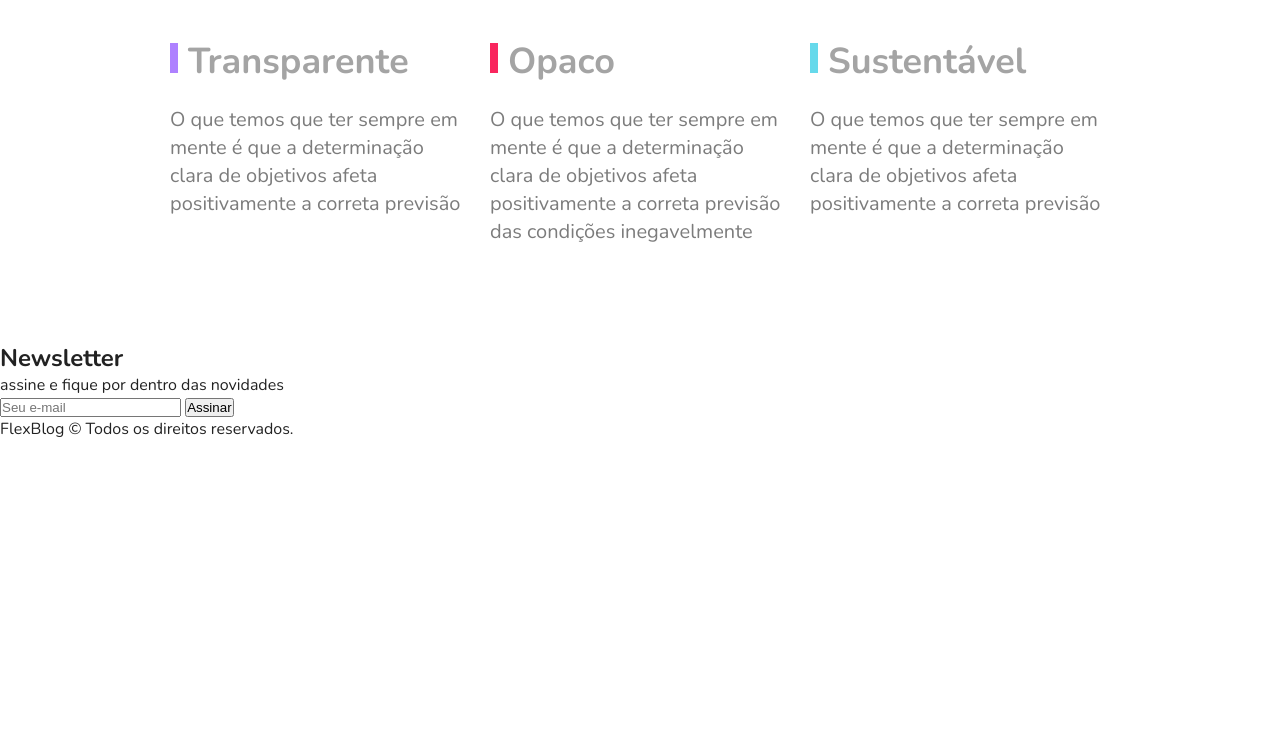
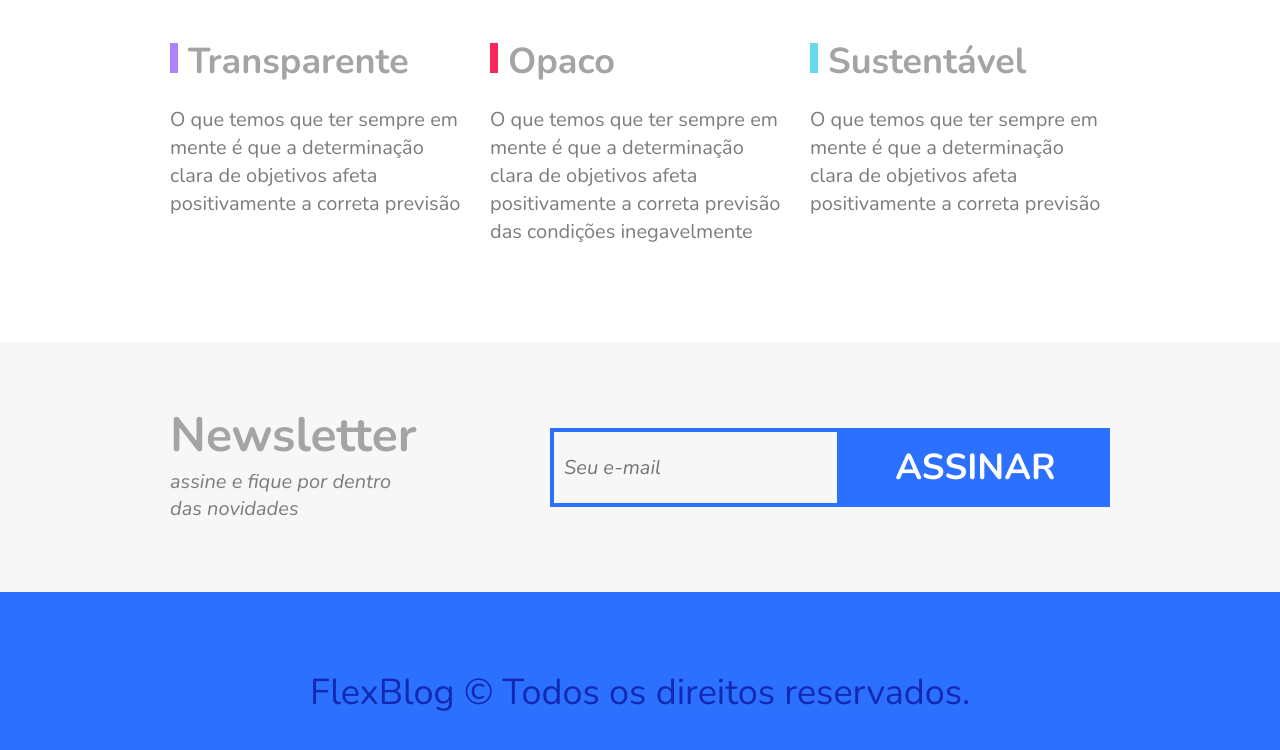
Before and after one commit to wesleyqueirozbr/FlexBlog, a plain HTML site: page index.html in a window 1280 px wide. Shown: the part 2876-3626 px from the top of the page. Before the commit the page ends 3316 px from the top, so only its background shows below. Drawn offline with nearby package versions, Linux system fonts and the light colour scheme.

Commit message:
newsletter-e-footer

```diff
--- a/style.css
+++ b/style.css
@@ -294,3 +294,80 @@ img {
     margin-bottom: 1rem;
     color: #7c7c7c;
 }
+
+/* Newsletter */
+
+.newsletter {
+    background-color: #f7f7f7;
+    padding: 60px calc( (100vw - 960px) / 2);
+    display: flex;
+    flex-wrap: wrap;
+}
+
+.newsletter-info {
+    flex: 1 1 240px;
+    margin: 0 10px;
+}
+
+.newsletter-info h1 {
+    font-size: 3rem;
+    color: #a4a4a4;
+}
+
+.newsletter-info p {
+    font-size: 1.25rem;
+    font-style: italic;
+    max-width: 230px;
+    color: #7c7c7c;
+    margin-bottom: 10px;
+}
+
+.newsletter-form {
+    flex: 3 1 200px;
+    margin: 0 10px;
+    align-self: center;
+    display: flex;
+    flex-wrap: wrap;
+}
+
+.newsletter-form input {
+    flex: 2 1 260px;
+    font-size: 1.25rem;
+    color: #7c7c7c;
+    font-family: "Nunito", Helvetica, sans-serif;
+    font-style: italic;
+    border: 4px solid #2c70ff;
+    background: transparent;
+    padding: 15px 10px;
+    border-radius: 0px;
+}
+
+.newsletter-form button {
+    flex: 1 1 260px;
+    font-size: 2.25rem;
+    color: #fff;
+    background-color: #2c70ff;
+    font-weight: bold;
+    border: none;
+    padding: 15px 10px;
+    font-family: "Nunito", Helvetica, sans-serif;
+    text-transform: uppercase;
+    cursor: pointer;
+}
+@media (max-width:600px) {
+    .newsletter-form button {
+        font-size: 1.5rem;
+    }
+}
+/* Footer */
+
+.footer {
+    height: 200px;
+    text-align: center;
+    background-color: #2c70ff;
+    color: #122ab2;
+    font-size: 2.25rem;
+    display: flex;
+    justify-content: center;
+    align-items: center;
+}
```
